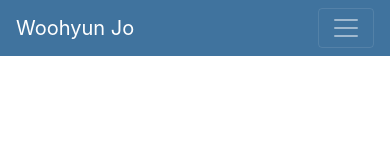
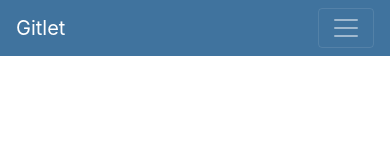
Before and after one commit to woohyun7878/gitlet_public, a plain HTML site: page index.html in a window 390 px wide. Shown: the top 143 px of the page. Drawn offline with nearby package versions, Linux system fonts and the light colour scheme; a web font is replaced by a local one.

Commit message:
final touches.

```diff
--- a/index.html
+++ b/index.html
@@ -5,7 +5,7 @@
         <meta name="viewport" content="width=device-width, initial-scale=1, shrink-to-fit=no" />
         <meta name="description" content="" />
         <meta name="author" content="Woohyun Jo" />
-        <title>Woohyun Jo</title>
+        <title>Gitlet</title>
         <link rel="icon" type="image/x-icon" href="assets/img/favicon.ico" />
         <!-- Font Awesome icons (free version)-->
         <script src="https://use.fontawesome.com/releases/v5.15.1/js/all.js" crossorigin="anonymous"></script>
@@ -18,8 +18,8 @@
     <body id="page-top">
         <!-- Navigation-->
         <nav class="navbar navbar-expand-lg navbar-dark bg-primary fixed-top" id="sideNav">
-            <a class="navbar-brand js-scroll-trigger" href="https://www.linkedin.com/in/woohyunmjo/">
-                <span class="d-block d-lg-none">Woohyun Jo</span>
+            <a class="navbar-brand js-scroll-trigger" href="#page-top">
+                <span class="d-block d-lg-none">Gitlet</span>
                 <span class="d-none d-lg-block"><img class="img-fluid img-profile rounded-circle mx-auto mb-2" src="assets/img/profile.jpg" alt="" /></span>
             </a>
             <button class="navbar-toggler" type="button" data-toggle="collapse" data-target="#navbarSupportedContent" aria-controls="navbarSupportedContent" aria-expanded="false" aria-label="Toggle navigation"><span class="navbar-toggler-icon"></span></button>
```
